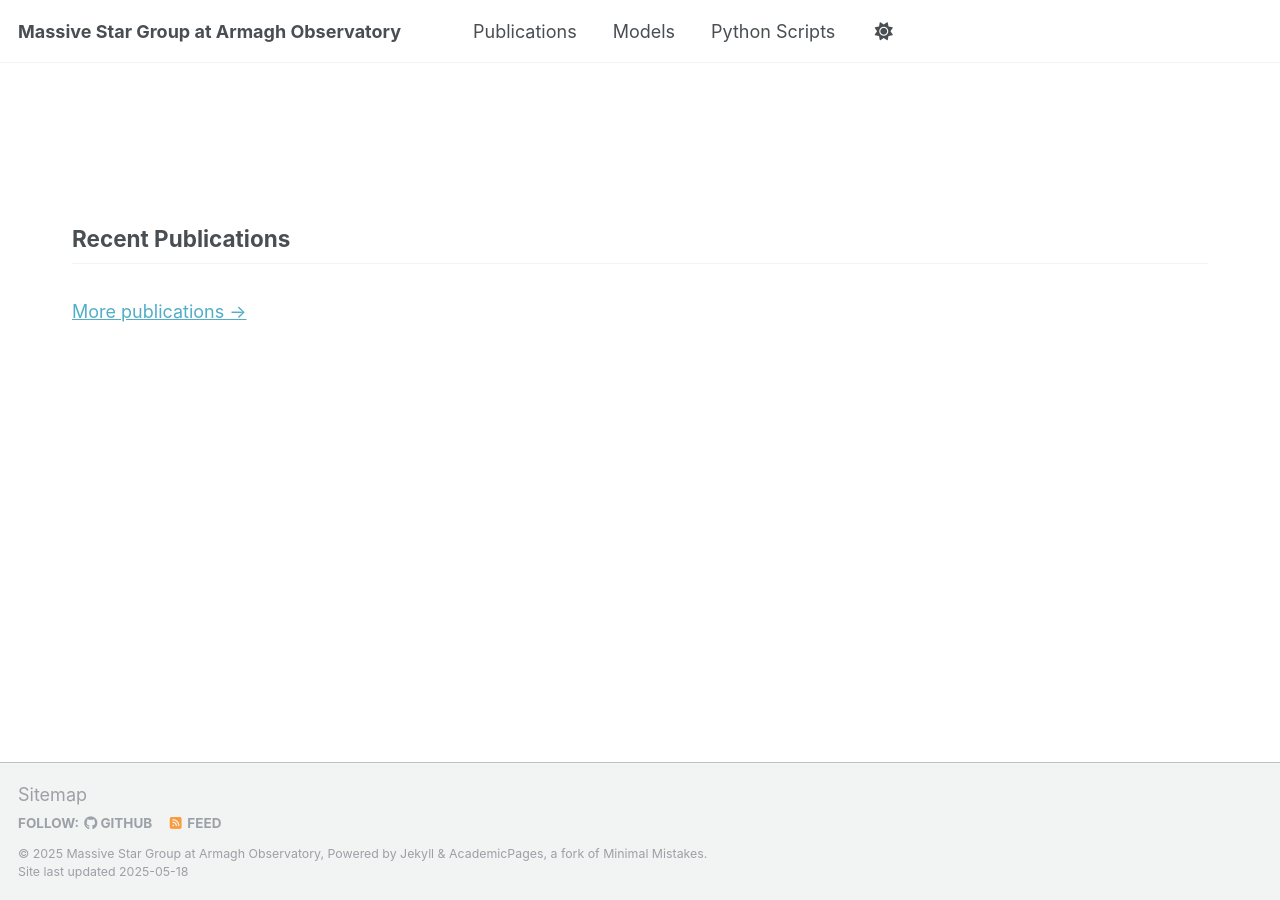
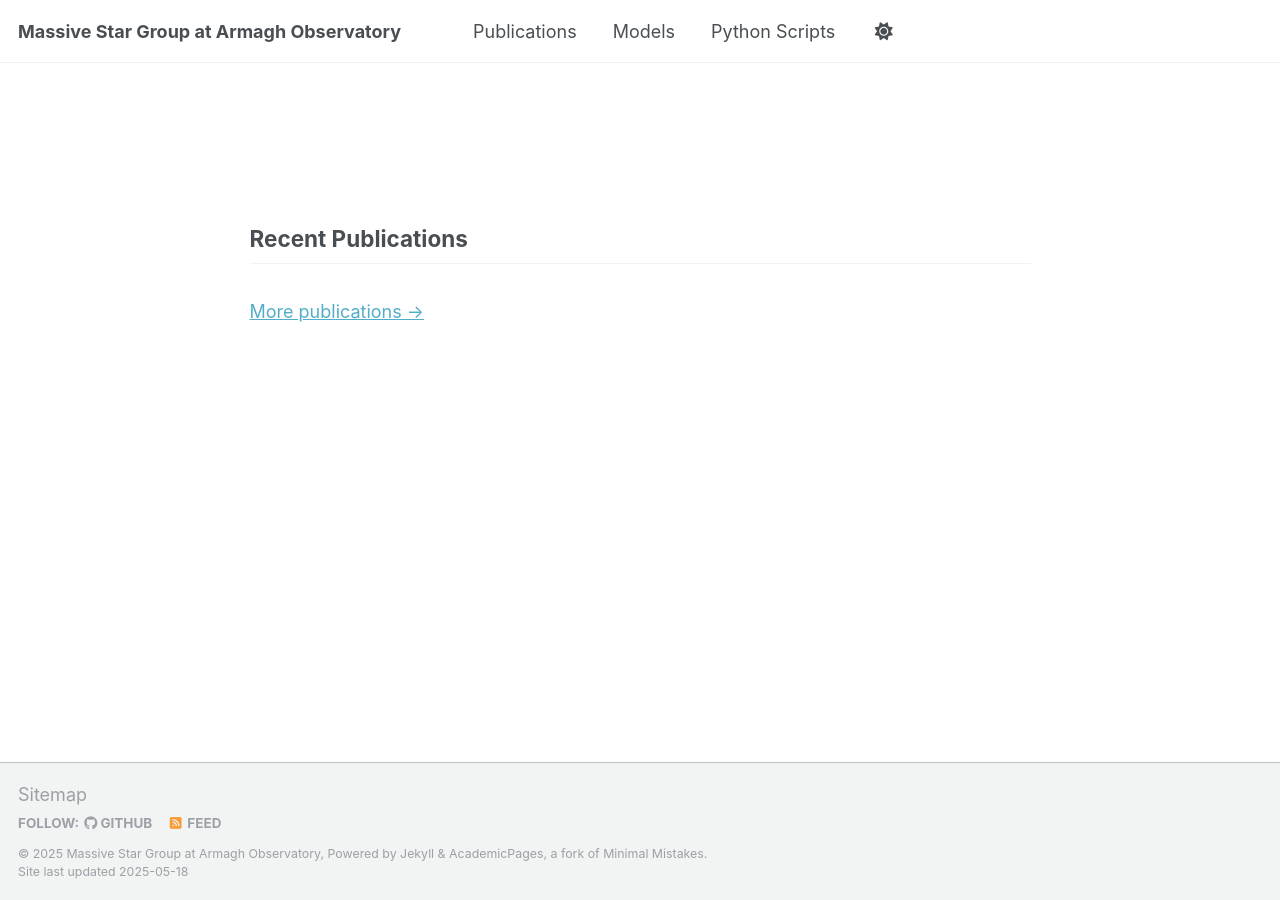
Before and after one commit to Mdot-com/mdot.com, a Jekyll site: the page built from index.md, in a window 1280 px wide. Built offline with Jekyll 4.4.1, drawn with Linux system fonts in a browser that asks for light colours.

Commit message:
Update _page.scss

```diff
--- a/_sass/layout/_page.scss
+++ b/_sass/layout/_page.scss
@@ -11,8 +11,8 @@
   animation: intro 0.3s both;
   animation-delay: 0.35s;
 
-  @include breakpoint($x-large) {
-    max-width: $x-large;
+  @include breakpoint($xx-large) {
+    max-width: $xx-large;
   }
 }
 
```
